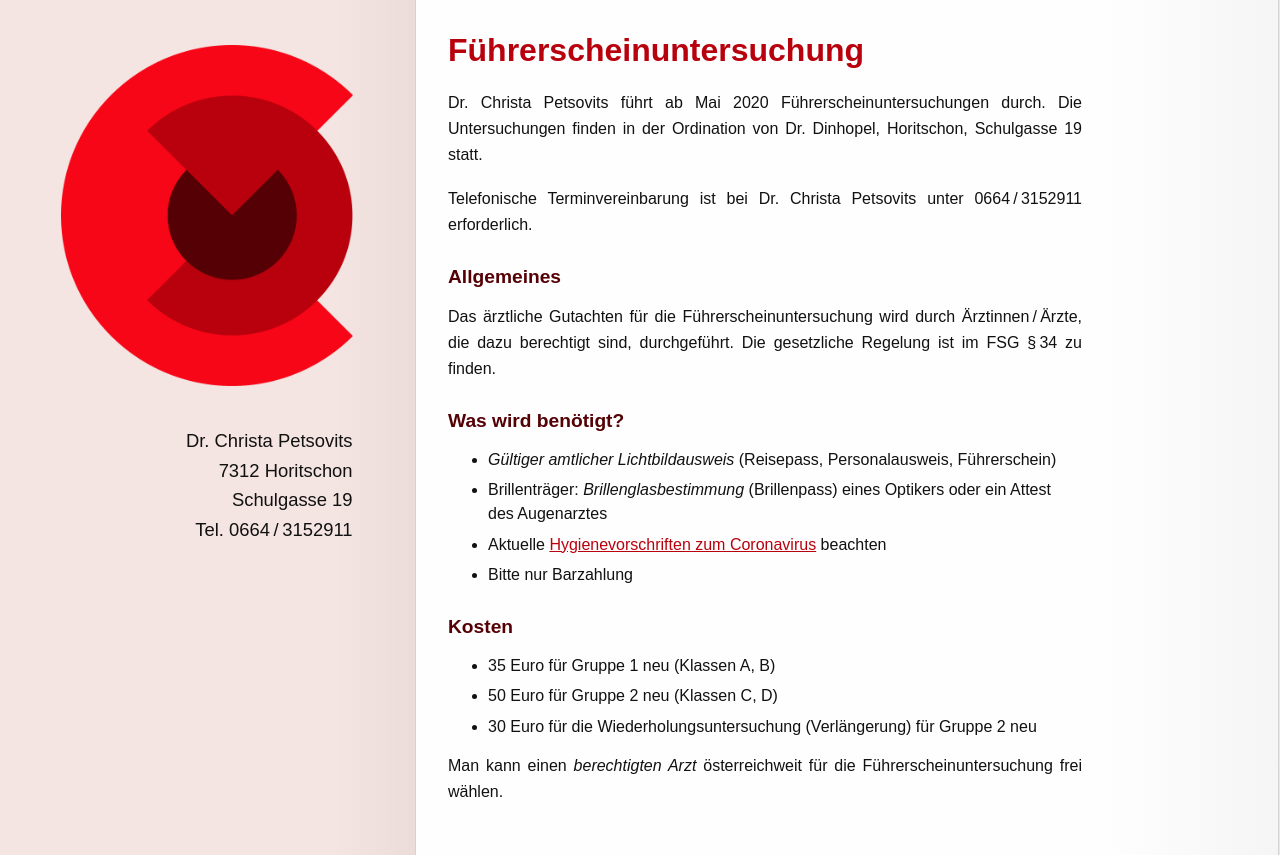
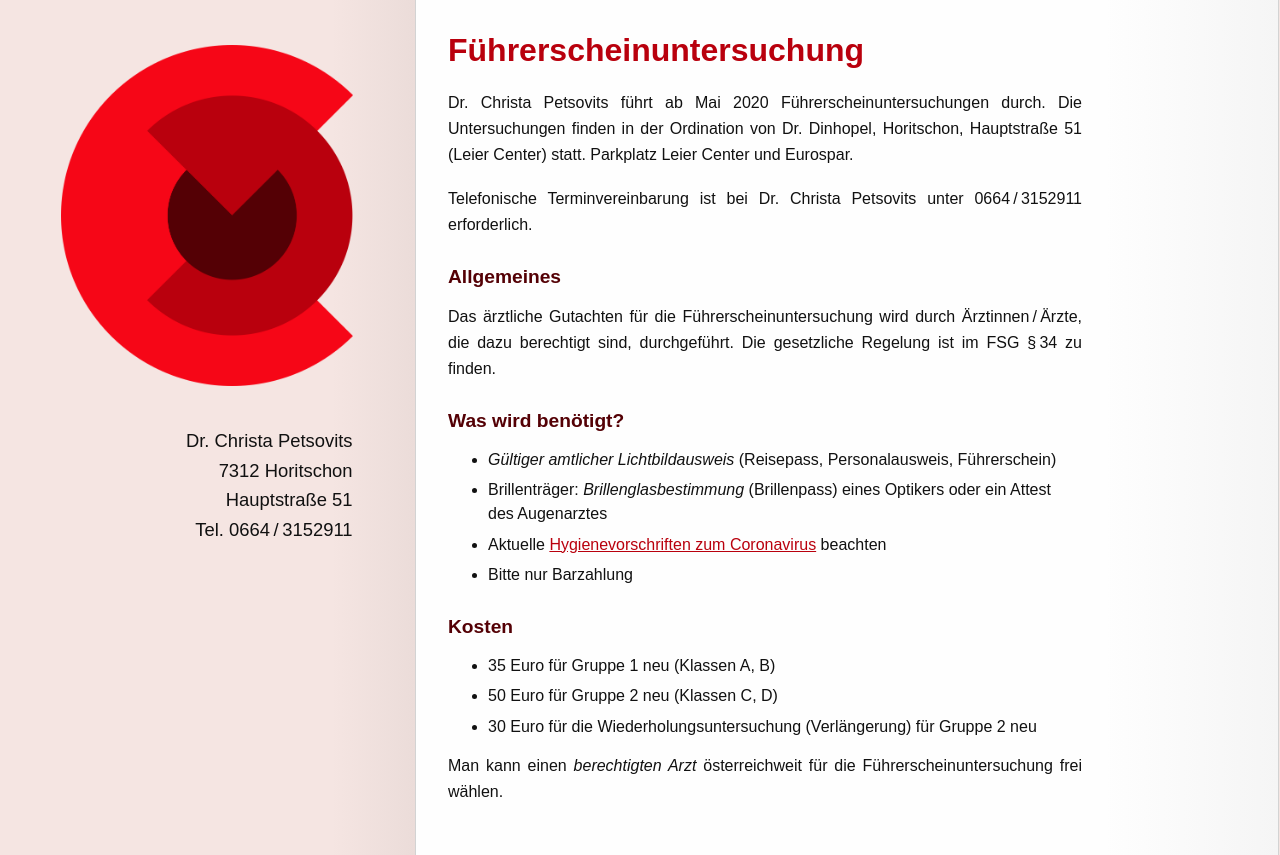
Before and after one commit to jpetso/petsovitsat.github.io, a plain HTML site: page index.html in a window 1280 px wide. Drawn offline with Linux system fonts and the light colour scheme.

Commit message:
Update street address

```diff
--- a/index.html
+++ b/index.html
@@ -133,7 +133,7 @@ a {
       <div class="column-center">
         <h1>Führerschein&shy;untersuchung</h1>
 
-        <p>Dr.&nbsp;Christa Petsovits führt ab Mai 2020 Führerschein&shy;untersuchungen durch. Die Untersuchungen finden in der Ordination von Dr.&nbsp;Dinhopel, Horitschon, Schulgasse&nbsp;19 statt.</p>
+        <p>Dr.&nbsp;Christa Petsovits führt ab Mai 2020 Führerschein&shy;untersuchungen durch. Die Untersuchungen finden in der Ordination von Dr.&nbsp;Dinhopel, Horitschon, Hauptstraße&nbsp;51 (Leier&nbsp;Center) statt. Parkplatz Leier&nbsp;Center und Eurospar.</p>
 
         <p>Telefonische Terminvereinbarung ist bei Dr. Christa Petsovits unter 0664&#8239;/&#8239;3152911 erforderlich.</p>
 
@@ -175,7 +175,7 @@ a {
         <p>
           Dr. Christa Petsovits<br>
           7312 Horitschon<br>
-          Schulgasse 19<br>
+          Hauptstraße 51<br>
           Tel. 0664&#8239;/&#8239;3152911
         </p>
       </div>
```
